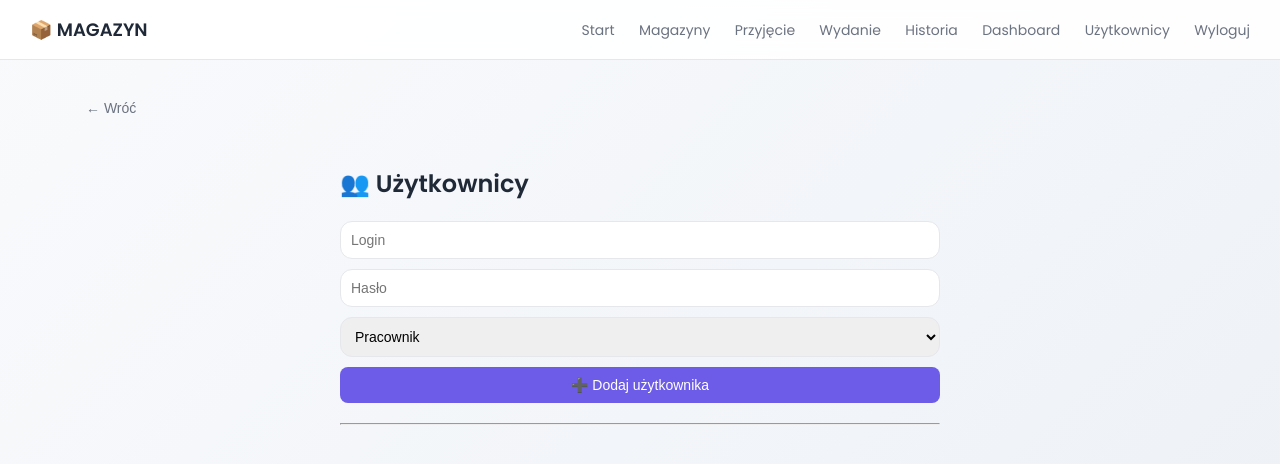
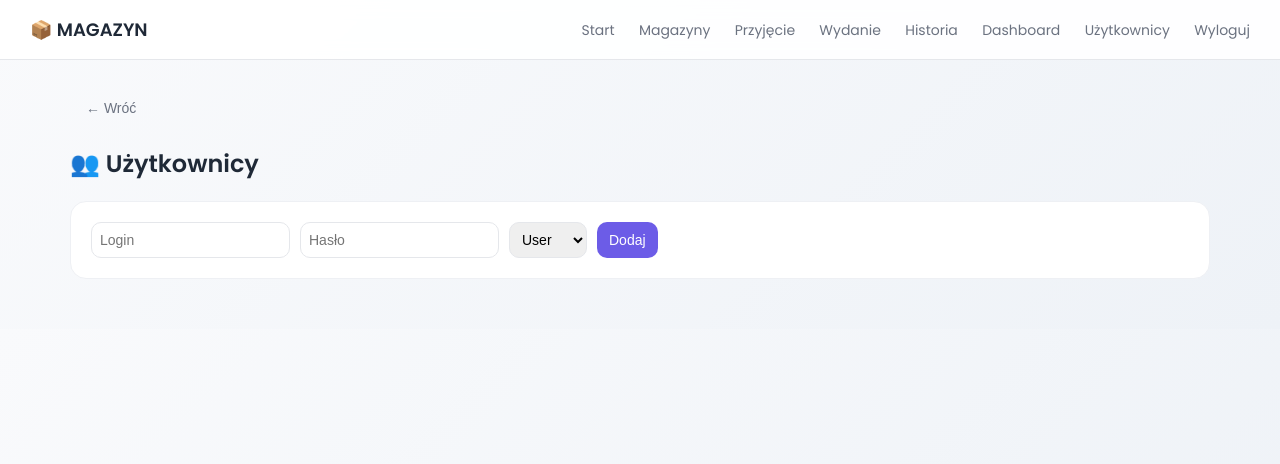
Before and after one commit to monikq553/magazyn-app, a Flask app: page /users in a window 1280 px wide. Shown: the top 464 px of the page. Run offline with Flask 3, Linux system fonts and the light colour scheme; the visitor is signed in with stand-in values (Sample User, id 1); data that the repository does not hold is empty; some libraries are stand-ins or nearby versions.

Commit message:
users.html

```diff
--- a/templates/users.html
+++ b/templates/users.html
@@ -2,32 +2,87 @@
 
 {% block content %}
 
-<div style="max-width:600px; margin:40px auto;">
+<h2 style="margin-bottom:20px;">👥 Użytkownicy</h2>
 
-<h2>👥 Użytkownicy</h2>
+<style>
+.user {
+    display:flex;
+    justify-content:space-between;
+    align-items:center;
+    background:white;
+    padding:15px 18px;
+    border-radius:14px;
+    border:1px solid #eef0f4;
+    margin-bottom:10px;
+}
 
-<form method="POST" action="/add_user" style="margin-bottom:20px;">
-    <input name="username" placeholder="Login" style="width:100%; padding:10px; margin-bottom:10px;">
-    <input name="password" placeholder="Hasło" style="width:100%; padding:10px; margin-bottom:10px;">
+.role {
+    font-size:12px;
+    color:#6b7280;
+}
 
-    <select name="role" style="width:100%; padding:10px; margin-bottom:10px;">
-        <option value="user">Pracownik</option>
-        <option value="admin">Admin</option>
-    </select>
+.actions {
+    display:flex;
+    gap:10px;
+}
 
-    <button style="width:100%; padding:10px; background:#6c5ce7; color:white; border:none; border-radius:8px;">
-        ➕ Dodaj użytkownika
-    </button>
-</form>
+input, select {
+    padding:8px;
+    border-radius:10px;
+    border:1px solid #e5e7eb;
+}
 
-<hr>
+.btn {
+    background:#6c5ce7;
+    color:white;
+    border:none;
+    padding:8px 12px;
+    border-radius:10px;
+    cursor:pointer;
+}
 
+.delete {
+    background:#ef4444;
+}
+</style>
+
+<!-- ➕ DODAWANIE -->
+<div class="card" style="margin-bottom:20px;">
+    <form method="POST" action="/add_user" style="display:flex; gap:10px; flex-wrap:wrap;">
+        <input name="username" placeholder="Login" required>
+        <input name="password" placeholder="Hasło" required>
+
+        <select name="role">
+            <option value="user">User</option>
+            <option value="admin">Admin</option>
+        </select>
+
+        <button class="btn">Dodaj</button>
+    </form>
+</div>
+
+<!-- 📋 LISTA -->
 {% for u in users %}
-<div style="padding:10px; background:#f1f2f6; border-radius:8px; margin-bottom:10px;">
-    👤 {{u[1]}} | 🔑 {{u[2]}}
+<div class="user">
+
+    <div>
+        <strong>{{u[1]}}</strong>
+        <div class="role">{{u[2]}}</div>
+    </div>
+
+    <div class="actions">
+
+        {% if u[0] != 1 %}
+        <form method="POST" action="/delete_user/{{u[0]}}">
+            <button class="btn delete" onclick="return confirm('Usunąć użytkownika?')">
+                🗑
+            </button>
+        </form>
+        {% endif %}
+
+    </div>
+
 </div>
 {% endfor %}
 
-</div>
-
 {% endblock %}
```
